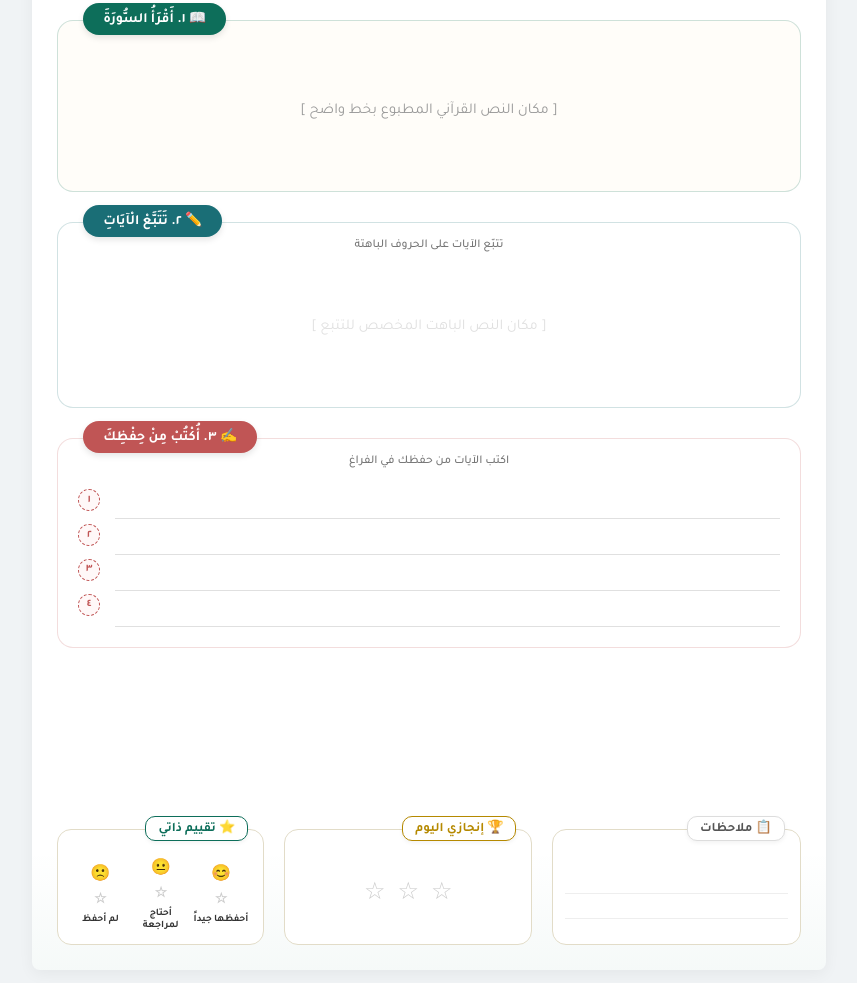
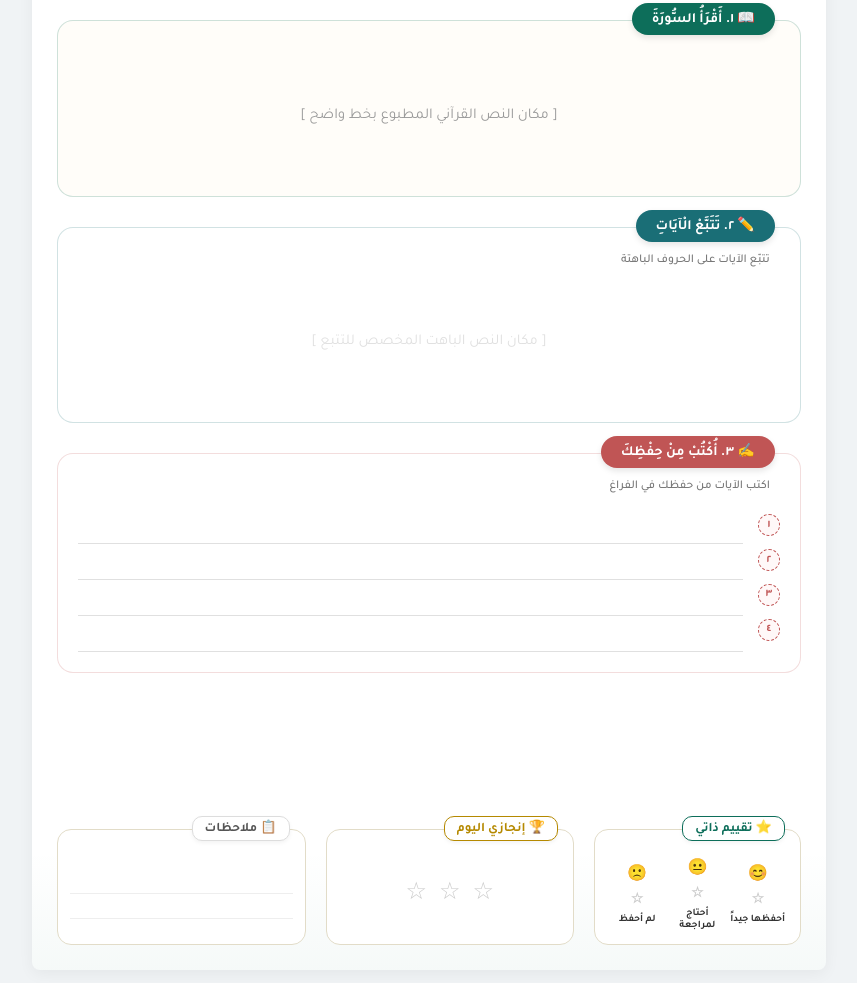
Before and after one commit to islamblanc69/smart-quran-book, a plain HTML site: page index.html in a window 1280 px wide. Shown: the part 173-1156 px from the top of the page, without its empty margins (211-1068 px from the left). Drawn offline with Linux system fonts and the light colour scheme.

Commit message:
Update index.html

```diff
--- a/index.html
+++ b/index.html
@@ -3,7 +3,7 @@
 <head>
     <meta charset="UTF-8">
     <meta name="viewport" content="width=device-width, initial-scale=1.0">
-    <title>قالب المصحف الذكي - تصميم عصري</title>
+    <title>قالب المصحف الذكي - اتجاه عربي صحيح</title>
     <style>
         @import url('https://fonts.googleapis.com/css2?family=Tajawal:wght@400;500;700;900&display=swap');
 
@@ -45,7 +45,7 @@
             border-radius: 8px;
         }
 
-        /* الخلفية الزخرفية السفلية الخفيفة (مستوحاة من التصميم) */
+        /* الخلفية الزخرفية السفلية */
         .page-container::after {
             content: "";
             position: absolute;
@@ -93,7 +93,6 @@
         .surah-title-badge h1 {
             font-size: 26px;
             font-weight: 900;
-            letter-spacing: 1px;
         }
 
         .left-header-box {
@@ -140,14 +139,14 @@
             border-radius: 16px;
             position: relative;
             background: #ffffff;
-            padding: 30px 20px 20px 20px;
+            padding: 35px 20px 20px 20px;
         }
 
-        /* هيدر القسم المميز الممتد للخارج */
+        /* تصحيح: الشارات ممتدة الآن من اليمين (Right) لتتوافق مع اتجاه الخط العربي */
         .box-badge {
             position: absolute;
             top: -18px;
-            left: 25px; /* ممتد جهة اليسار حسب التصميم */
+            right: 25px;
             color: white;
             padding: 6px 20px;
             border-radius: 20px;
@@ -162,13 +161,14 @@
         .box-sub-title {
             font-size: 12px;
             color: #777;
-            text-align: center;
-            margin-top: -15px;
+            text-align: right;
+            margin-top: -10px;
             margin-bottom: 15px;
             font-weight: 500;
+            padding-right: 10px;
         }
 
-        /* تخصيص الألوان لكل قسم */
+        /* ألوان الأقسام */
         .read-box { border-color: rgba(13, 110, 90, 0.2); background: var(--bg-cream); }
         .read-box .box-badge { background-color: var(--read-color); }
 
@@ -178,7 +178,6 @@
         .write-box { border-color: rgba(192, 85, 85, 0.2); }
         .write-box .box-badge { background-color: var(--write-color); }
 
-        /* مساحات المحتوى الداخلية */
         .inner-space {
             min-height: 120px;
             display: flex;
@@ -189,21 +188,15 @@
             color: #999;
         }
 
-        /* أسطر الكتابة وقسم الترقيم الجانبي */
+        /* تصحيح: حاوية أسطر الكتابة والترقيم الجانبي من اليمين إلى اليسار */
         .write-container {
             display: flex;
+            flex-direction: row; /* الحفاظ على التدفق الطبيعي للـ RTL */
             width: 100%;
             gap: 15px;
         }
 
-        .lines-area {
-            flex-grow: 1;
-            background-image: linear-gradient(to bottom, transparent 96%, #e0e0e0 96%);
-            background-size: 100% 36px;
-            line-height: 36px;
-            min-height: 144px; /* يمثل 4 أسطر */
-        }
-
+        /* الترقيم يظهر أولاً على اليمين */
         .line-numbers {
             display: flex;
             flex-direction: column;
@@ -226,10 +219,19 @@
             background: #fff8f8;
         }
 
+        /* السطور تمتد بجانب الأرقام يساراً */
+        .lines-area {
+            flex-grow: 1;
+            background-image: linear-gradient(to bottom, transparent 96%, #e0e0e0 96%);
+            background-size: 100% 36px;
+            line-height: 36px;
+            min-height: 144px;
+        }
+
         /* ================= Footer Section ================= */
         .footer-widgets {
             display: grid;
-            grid-template-columns: 1.2fr 1.2fr 1fr;
+            grid-template-columns: 1fr 1.2fr 1.2fr; /* ترتيب الودجات من اليمين لليسار */
             gap: 20px;
             margin-top: 30px;
             z-index: 2;
@@ -271,24 +273,20 @@
             justify-content: center;
         }
 
-        /* ستايل الملاحظات */
         .notes-lines {
             background-image: linear-gradient(to bottom, transparent 95%, #eee 95%);
             background-size: 100% 25px;
             height: 50px;
         }
 
-        /* ستايل نجوم الإنجاز */
         .stars-row {
             display: flex;
             justify-content: center;
             gap: 12px;
             font-size: 24px;
             color: #ccc;
-            cursor: pointer;
         }
 
-        /* ستايل التقييم الذاتي السفلي */
         .eval-row {
             display: flex;
             justify-content: space-between;
@@ -306,16 +304,9 @@
             flex: 1;
         }
 
-        .eval-icon {
-            font-size: 16px;
-        }
+        .eval-icon { font-size: 16px; }
+        .eval-star { font-size: 14px; color: #ccc; }
 
-        .eval-star {
-            font-size: 14px;
-            color: #ccc;
-        }
-
-        /* إعدادات الطباعة للـ A4 */
         @media print {
             body { background-color: #fff; padding: 0; }
             .page-container { box-shadow: none; margin: 0; width: 100%; height: 100%; }
@@ -326,7 +317,6 @@
 
     <div class="page-container">
 
-        <!-- الهيدر العلوي الخارجي -->
         <div class="header-container">
             <div class="header-meta">
                 <div>اليوم : .........................</div>
@@ -347,71 +337,42 @@
             🍃 اقْرَأْ • تَتَبَّعْ • اكْتُبْ • احْفَظْ 🍃
         </div>
 
-        <!-- المحتوى الرئيسي للمدونة -->
         <div class="main-content">
 
-            <!-- 1️⃣ قسم القراءة -->
             <div class="content-box read-box">
                 <div class="box-badge">📖 ١. أَقْرَأُ السُّورَةَ</div>
                 <div class="inner-space">
-                    <!-- هنا تضع نص الآيات الأصلي مستقبلاً -->
                     <span style="font-size: 15px;">[ مكان النص القرآني المطبوع بخط واضح ]</span>
                 </div>
             </div>
 
-            <!-- 2️⃣ قسم التتبع -->
             <div class="content-box trace-box">
                 <div class="box-badge">✏️ ٢. تَتَبَّعْ الْآيَاتِ</div>
                 <div class="box-sub-title">تتبّع الآيات على الحروف الباهتة</div>
                 <div class="inner-space" style="color: #e0e0e0;">
-                    <!-- هنا تضع نص الآيات بلون رمادي فاتح جداً للتتبع مستقبلاً -->
                     <span style="font-size: 15px;">[ مكان النص الباهت المخصص للتتبع ]</span>
                 </div>
             </div>
 
-            <!-- 3️⃣ قسم الكتابة من الحفظ -->
             <div class="content-box write-box">
                 <div class="box-badge">✍️ ٣. أُكْتُبْ مِنْ حِفْظِكَ</div>
                 <div class="box-sub-title">اكتب الآيات من حفظك في الفراغ</div>
 
                 <div class="write-container">
-                    <!-- أسطر الكتابة المنقطة الواسعة -->
-                    <div class="lines-area"></div>
-
-                    <!-- دوائر الترقيم الجانبية للآيات كما في التصميم -->
                     <div class="line-numbers">
                         <div class="num-circle">١</div>
                         <div class="num-circle">٢</div>
                         <div class="num-circle">٣</div>
                         <div class="num-circle">٤</div>
                     </div>
+                    <div class="lines-area"></div>
                 </div>
             </div>
 
         </div>
 
-        <!-- الـ Widgets والبطاقات السفلية التفاعلية -->
         <div class="footer-widgets">
 
-            <!-- الملاحظات -->
-            <div class="widget widget-notes">
-                <div class="widget-title">📋 ملاحظات</div>
-                <div class="widget-body">
-                    <div class="notes-lines"></div>
-                </div>
-            </div>
-
-            <!-- إنجازي اليوم -->
-            <div class="widget widget-achievement">
-                <div class="widget-title">🏆 إنجازي اليوم</div>
-                <div class="widget-body">
-                    <div class="stars-row">
-                        <span>☆</span><span>☆</span><span>☆</span>
-                    </div>
-                </div>
-            </div>
-
-            <!-- تقييم ذاتي -->
             <div class="widget widget-evaluation">
                 <div class="widget-title">⭐ تقييم ذاتي</div>
                 <div class="widget-body">
@@ -435,6 +396,22 @@
                 </div>
             </div>
 
+            <div class="widget widget-achievement">
+                <div class="widget-title">🏆 إنجازي اليوم</div>
+                <div class="widget-body">
+                    <div class="stars-row">
+                        <span>☆</span><span>☆</span><span>☆</span>
+                    </div>
+                </div>
+            </div>
+
+            <div class="widget widget-notes">
+                <div class="widget-title">📋 ملاحظات</div>
+                <div class="widget-body">
+                    <div class="notes-lines"></div>
+                </div>
+            </div>
+
         </div>
 
     </div>
```
